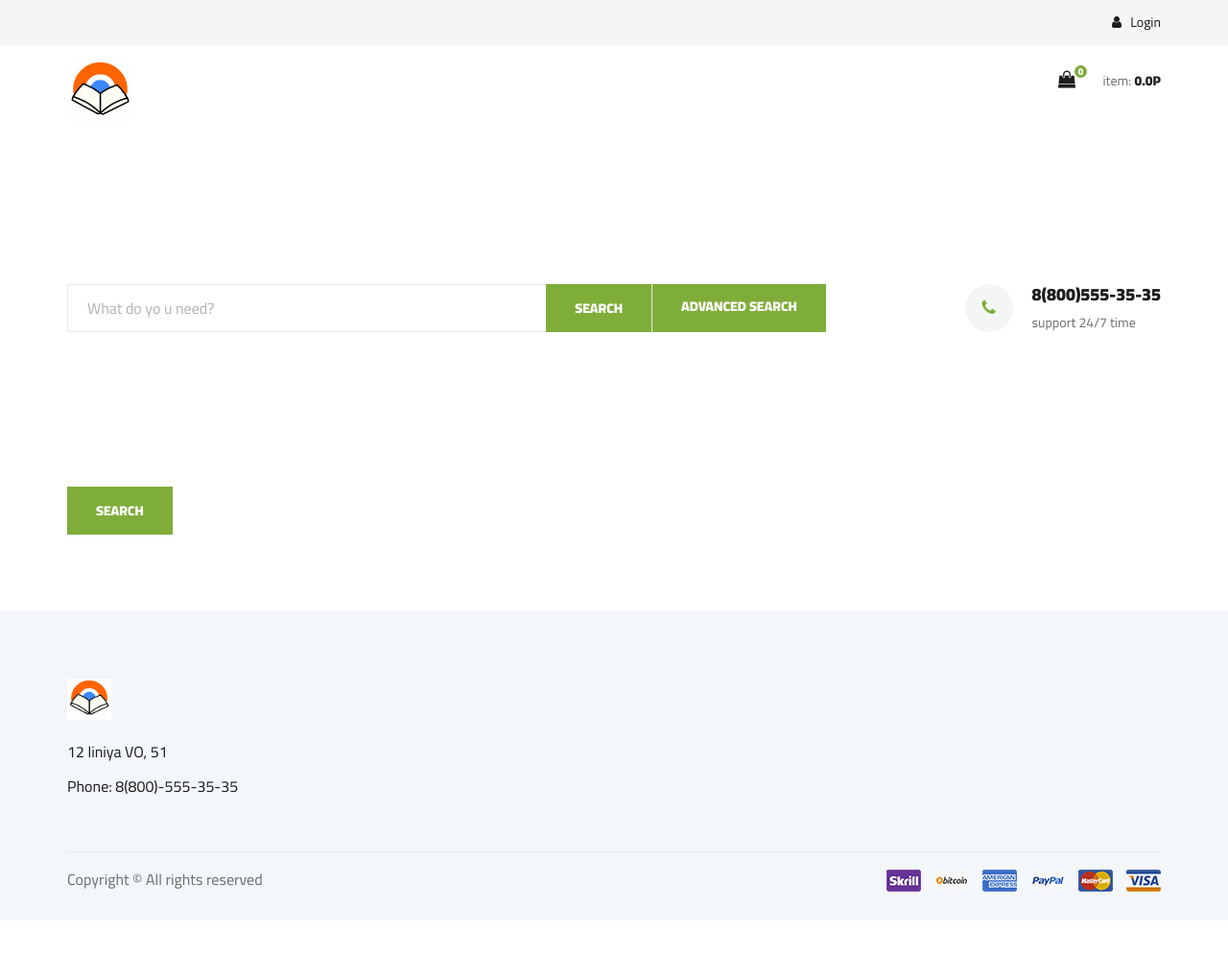
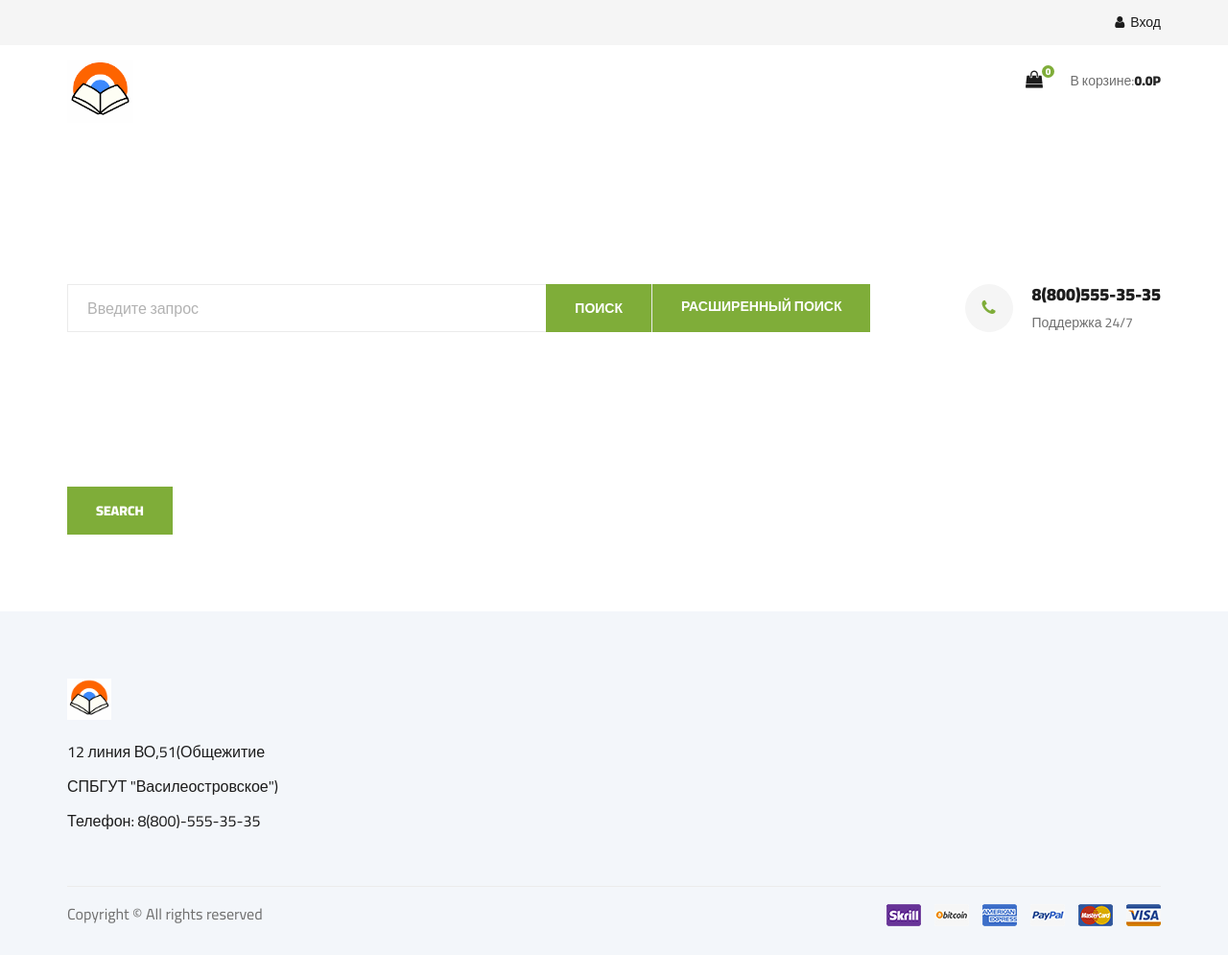
Before and after one commit to ponomaREG/viziProjectShop, a Flask app: page /search in a window 1280 px wide. Shown: the whole page at 96% size. Before the commit the page ends 929 px from the top, so only its background shows below. Run offline with Flask 2, Linux system fonts and the light colour scheme; data that the repository does not hold is empty; some libraries are stand-ins or nearby versions.

Commit message:
Local: Russiab

```diff
--- a/app/templates/base/footer.html
+++ b/app/templates/base/footer.html
@@ -7,8 +7,8 @@
       <a href="{{ url_for('showBooks',page = 1)}}"><img width=20% height=20% src="{{ url_for('static',filename='img/logo.png') }}" alt=""></a>
       </div>
       <ul>
-      <li>12 liniya VO, 51</li>
-      <li>Phone: 8(800)-555-35-35</li>
+      <li>12 линия ВО,51(Общежитие СПБГУТ "Василеостровское")</li>
+      <li>Телефон: 8(800)-555-35-35</li>
       </ul>
       </div>
       </div>
--- a/app/templates/base/header.html
+++ b/app/templates/base/header.html
@@ -11,11 +11,11 @@
         <div class="header__top__right__auth">
           <nav class="header__menu">
             <ul>
-                <li><a href="#"><span><i class="fa fa-user"></i> Profile</span></a>
+                <li><a href="#"><span><i class="fa fa-user"></i> Профиль</span></a>
                     <ul class="header__menu__dropdown">
-                      <li><a href="{{ url_for('userInfo')}}">Information</a></li>
-                      <li><a href="{{ url_for('showOrders')}}">Orders</a></li>
-                      <li><a href="{{ url_for('logoutUser')}}">Exit</a></li>
+                      <li><a href="{{ url_for('userInfo')}}">Информаци</a></li>
+                      <li><a href="{{ url_for('showOrders')}}">Заказы</a></li>
+                      <li><a href="{{ url_for('logoutUser')}}">Выход</a></li>
                     </ul>
                 </li>
             </ul>
@@ -23,7 +23,7 @@
       </div>
         {% else %}
       <div class="header__top__right__auth">
-      <a href="{{url_for('loginUser')}}"><i class="fa fa-user"></i> Login</a>
+      <a href="{{url_for('loginUser')}}"><i class="fa fa-user"></i>Вход</a>
       </div>
       {% endif %}
       </div>
@@ -60,9 +60,9 @@
         {% endif %}
       </ul>
         {% if user.is_authenticated %}
-      <div class="header__cart__price">item: <span id="header__cart__price__totalCost">{{user.getTotalCostOfCart()}}P</span></div>
+      <div class="header__cart__price">В корзине:<span id="header__cart__price__totalCost">{{user.getTotalCostOfCart()}}P</span></div>
         {% else %}
-      <div class="header__cart__price">item: <span>0.0P</span></div>
+      <div class="header__cart__price">В корзине:<span>0.0P</span></div>
 
         {% endif %}
       </div>
--- a/app/templates/base/hero.html
+++ b/app/templates/base/hero.html
@@ -6,21 +6,21 @@
       <div class="hero__search__form">
       <form action="{{ url_for('showBooks',page=1) }}" method="GET">
         {% if q%}
-      <input name="q" type="text" placeholder="What do yo u need?" value = "{{ q }}">
+      <input name="q" type="text" placeholder="Введите запрос" value = "{{ q }}">
         {%else %}
-      <input name="q" type="text" placeholder="What do yo u need?">
+      <input name="q" type="text" placeholder="Введите запрос">
         {% endif %}
-      <button type="submit" class="site-btn">SEARCH</button>
+      <button type="submit" class="site-btn">ПОИСК</button>
       </form>
       </div>
-      <a class="site-btn" href="{{ url_for('searchAdvanced')}}">ADVANCED SEARCH</a>
+      <a class="site-btn" href="{{ url_for('searchAdvanced')}}">РАСШИРЕННЫЙ ПОИСК</a>
       <div class="hero__search__phone">
       <div class="hero__search__phone__icon">
       <i class="fa fa-phone"></i>
       </div>
       <div class="hero__search__phone__text">
       <h5>8(800)555-35-35</h5>
-      <span>support 24/7 time</span>
+      <span>Поддержка 24/7</span>
       </div>
       </div>
       </div>
--- a/app/templates/base/humberger.html
+++ b/app/templates/base/humberger.html
@@ -18,26 +18,26 @@
     </li>
     </ul>
     {% if user.is_authenticated %}
-    <div class="header__cart__price">Item: <span id="humberg__header__cart__price__totalCost">{{user.getTotalCostOfCart()}}P</span></div>
+    <div class="header__cart__price">В корзине: <span id="humberg__header__cart__price__totalCost">{{user.getTotalCostOfCart()}}P</span></div>
     {% else %}
-    <div class="header__cart__price">Item: <span>0.0P</span></div>
+    <div class="header__cart__price">В корзине: <span>0.0P</span></div>
     {% endif %}
     </div>
     <div class="humberger__menu__widget">
       {% if user.is_authenticated %}
       <div class="header__top__right__auth">
-        <a href="{{url_for('userInfo')}}"><i class="fa fa-user"></i> Profile</a>
+        <a href="{{url_for('userInfo')}}"><i class="fa fa-user"></i>Профиль</a>
         </div>
       {% else %}
     <div class="header__top__right__auth">
-    <a href="{{url_for('loginUser')}}"><i class="fa fa-user"></i> Login</a>
+    <a href="{{url_for('loginUser')}}"><i class="fa fa-user"></i>Вход</a>
     </div>
       {% endif %}
     </div>
     <div id="mobile-menu-wrap"></div>
     <div class="humberger__menu__contact">
     <ul>
-    <li>Free Shipping for all Order of $99</li>
+    <li>Закажи, прочитай, поумней</li>
     </ul>
     </div>
     </div>
```
Also changed, not shown: app/templates/books.html (+1 -52 lines).
